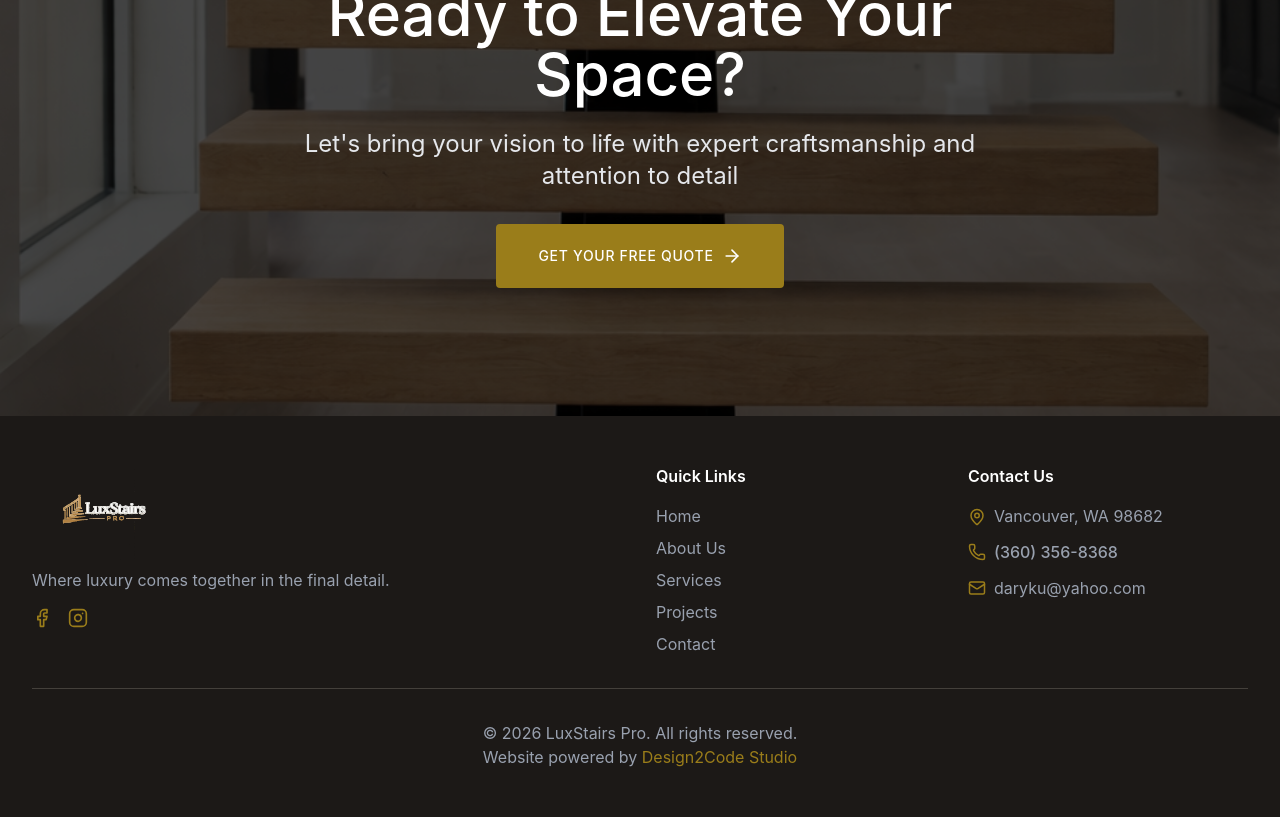
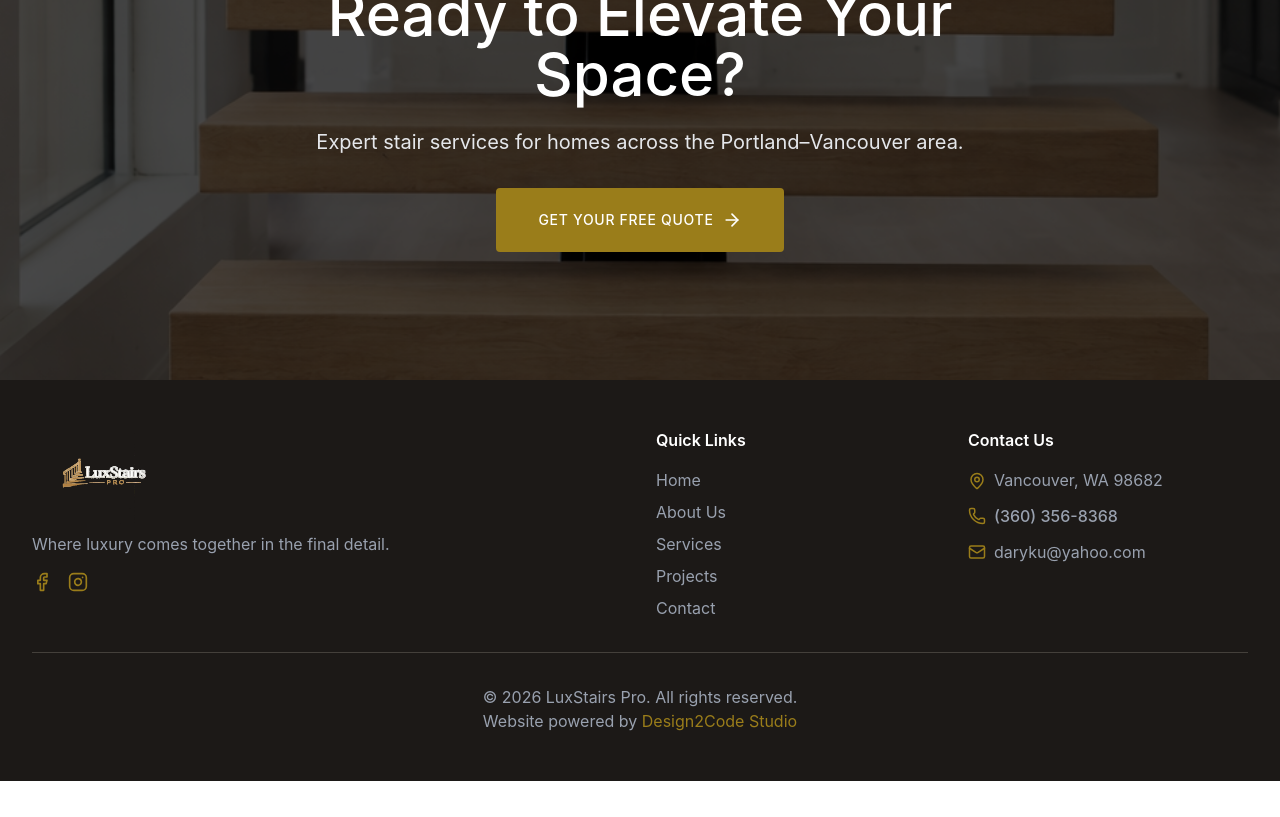
Before and after one commit to roaryku/stairs-company-website, a React (Vite) app: page /about in a window 1280 px wide. Shown: the part 4440-5257 px from the top of the page. After the commit the page ends 5221 px from the top, so only its background shows below. Built offline with nearby package versions, Linux system fonts and the light colour scheme.

Commit message:
style change in CTA section

```diff
--- a/src/app/pages/About.tsx
+++ b/src/app/pages/About.tsx
@@ -331,8 +331,8 @@ export function About() {
             <h2 className="text-4xl md:text-5xl lg:text-6xl mb-6 text-white">
               Ready to Elevate Your Space?
             </h2>
-            <p className="text-xl md:text-2xl mb-8 text-gray-200 max-w-2xl mx-auto">
-              Let's bring your vision to life with expert craftsmanship and attention to detail
+            <p className="text-xl md:text-2l mb-8 text-gray-200 max-w-2xl mx-auto">
+              Expert stair services for homes across the Portland–Vancouver area.
             </p>
             <Link to="/contact">
               <motion.button
--- a/src/app/pages/Contact.tsx
+++ b/src/app/pages/Contact.tsx
@@ -437,8 +437,8 @@ export function Contact() {
           <h2 className="text-4xl md:text-5xl mb-6 text-white">
             Ready to Elevate Your Space?
           </h2>
-          <p className="text-xl text-gray-200 mb-8">
-            Let's bring your vision to life with expert craftsmanship and attention to detail
+          <p className="text-xl md:text-2l mb-8 text-gray-200 max-w-2xl mx-auto">
+            Expert stair services for homes across the Portland–Vancouver area.
           </p>
 
           <Link to="/contact">
--- a/src/app/pages/Home.tsx
+++ b/src/app/pages/Home.tsx
@@ -379,8 +379,8 @@ export function Home() {
             <h2 className="text-4xl md:text-5xl lg:text-6xl mb-6 text-white">
               Ready to Elevate Your Space?
             </h2>
-            <p className="text-xl md:text-2xl mb-8 text-gray-200 max-w-2xl mx-auto">
-              Let's bring your vision to life with expert craftsmanship and attention to detail
+            <p className="text-xl md:text-2l mb-8 text-gray-200 max-w-2xl mx-auto">
+              Expert stair services for homes across the Portland–Vancouver area.
             </p>
             <Link to="/contact">
               <motion.button
--- a/src/app/pages/Projects.tsx
+++ b/src/app/pages/Projects.tsx
@@ -314,8 +314,8 @@ export function Projects() {
           <h2 className="text-4xl md:text-5xl mb-6 text-white">
             Ready to Elevate Your Space?
           </h2>
-          <p className="text-xl text-gray-200 mb-8">
-            Let's bring your vision to life with expert craftsmanship and attention to detail
+          <p className="text-xl md:text-2l mb-8 text-gray-200 max-w-2xl mx-auto">
+            Expert stair services for homes across the Portland–Vancouver area.
           </p>
 
           <Link to="/contact">
--- a/src/app/pages/Services.tsx
+++ b/src/app/pages/Services.tsx
@@ -306,8 +306,8 @@ export function Services() {
           <h2 className="text-4xl md:text-5xl mb-6 text-white">
             Ready to Elevate Your Space?
           </h2>
-          <p className="text-xl text-gray-200 mb-8">
-            Let's bring your vision to life with expert craftsmanship and attention to detail
+          <p className="text-xl md:text-2l mb-8 text-gray-200 max-w-2xl mx-auto">
+            Expert stair services for homes across the Portland–Vancouver area.
           </p>
 
            <Link to="/contact">
```
